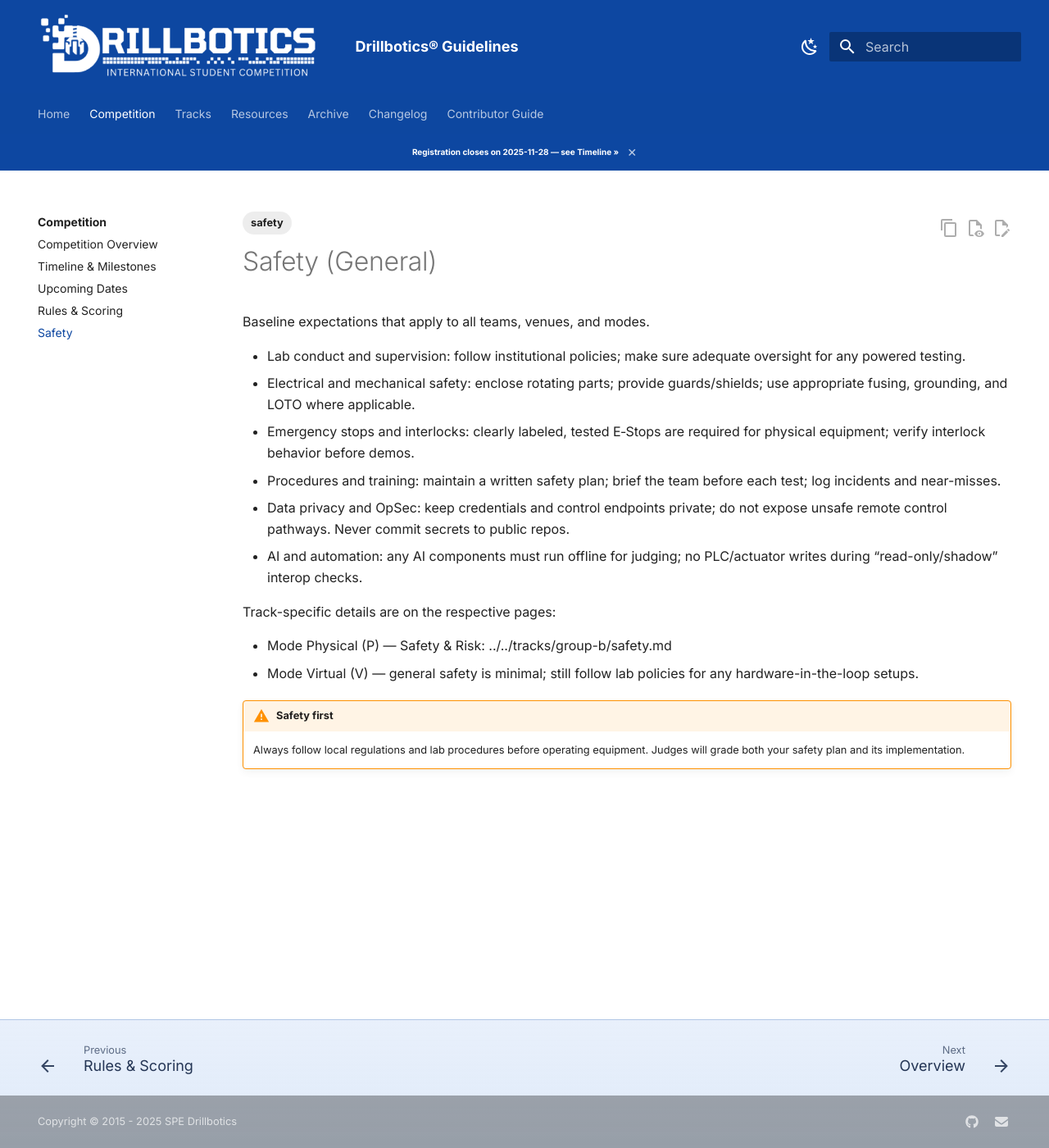
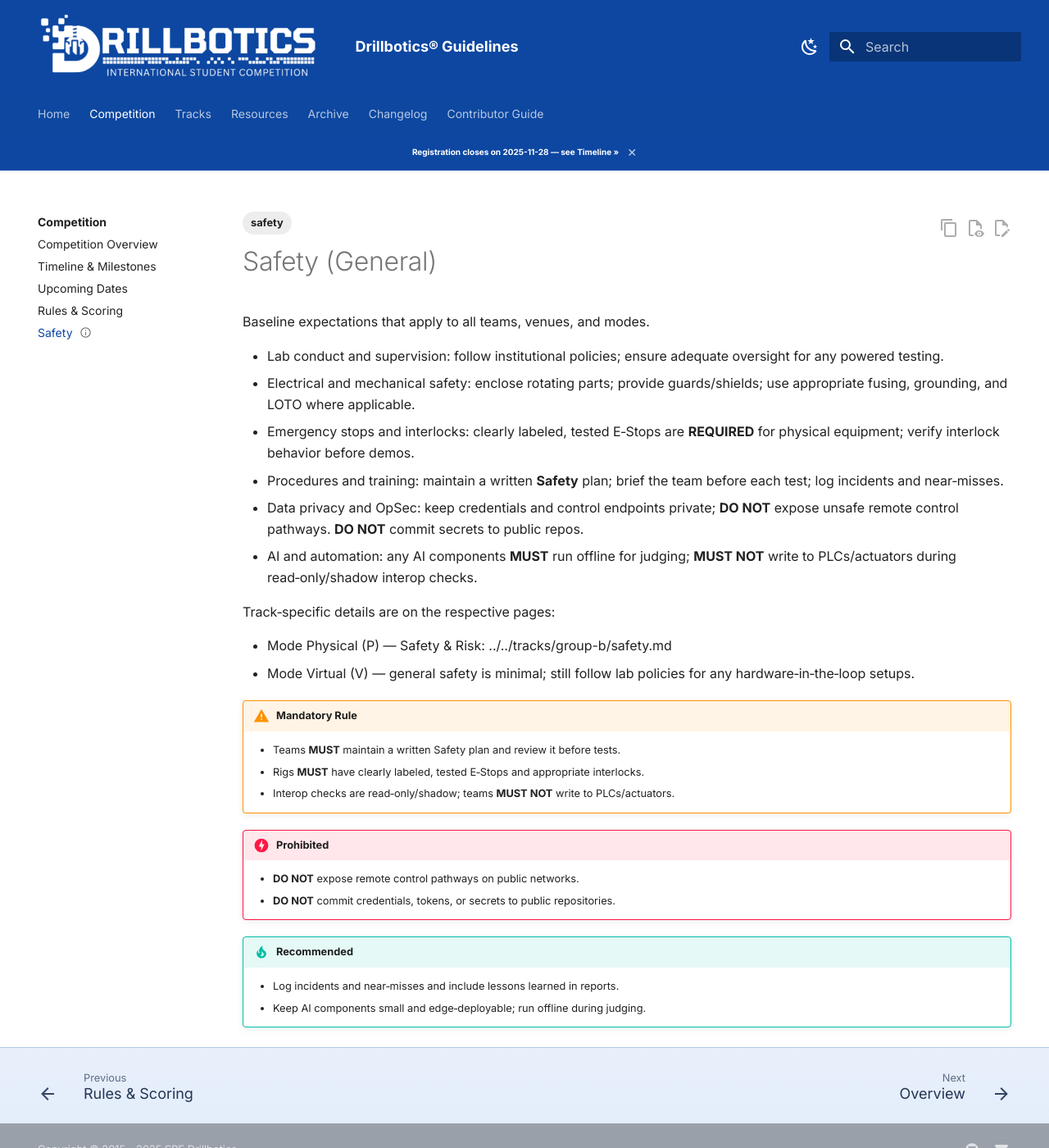
Before and after one commit to Open-Source-Drilling-Community/drillbotics-guidelines, an MkDocs documentation site: the page built from docs/competition/safety.md, in a window 1280 px wide and 1400 px high. Shown: the whole window at 82% size. Built offline with MkDocs 1.6.1 and Material for MkDocs 9.7.7, drawn with Linux system fonts in a browser that asks for light colours; comment, search, counter and statistics services are not loaded; the version menu is left out.

Commit message:
📝 docs(safety): update competition and track safety guidelines
- clarify and emphasize mandatory safety rules for teams and rigs
- add warnings, dangers, and tips for safety practices and documentation
- improve formatting and consistency in safety documentation across tracks

📝 docs(deliverables): revise deliverables for group-a and group-b tracks

- update file naming conventions and artifact format tables
- clarify submission deadlines and report requirements
- emphasize edge-deployable models and data package details

📝 docs(autonomy): update group-b autonomy and control requirements

- clarify mode switching and steering automation requirements
- emphasize mandatory autonomous surveying and control design rules
- add warnings for human verification and closed-loop control

📝 docs(hardware): enhance group-b hardware documentation

- update power consumption, rig dimensions, and shipping details formatting
- add recommendations for upfront logistics and venue planning

♻️ refactor(docs): standardize formatting and terminology across docs

- unify use of non-breaking hyphens and consistent emphasis styles
- add status: updated tags to reflect document revisions

```diff
--- a/docs/competition/safety.md
+++ b/docs/competition/safety.md
@@ -1,23 +1,34 @@
 ---
 tags:
   - safety
+status: updated
 ---
 
 # Safety (General)
 
 Baseline expectations that apply to all teams, venues, and modes.
 
-- Lab conduct and supervision: follow institutional policies; make sure adequate oversight for any powered testing.
+- Lab conduct and supervision: follow institutional policies; ensure adequate oversight for any powered testing.
 - Electrical and mechanical safety: enclose rotating parts; provide guards/shields; use appropriate fusing, grounding, and LOTO where applicable.
-- Emergency stops and interlocks: clearly labeled, tested E‑Stops are required for physical equipment; verify interlock behavior before demos.
-- Procedures and training: maintain a written safety plan; brief the team before each test; log incidents and near-misses.
-- Data privacy and OpSec: keep credentials and control endpoints private; do not expose unsafe remote control pathways. Never commit secrets to public repos.
-- AI and automation: any AI components must run offline for judging; no PLC/actuator writes during “read-only/shadow” interop checks.
+- Emergency stops and interlocks: clearly labeled, tested E‑Stops are **REQUIRED** for physical equipment; verify interlock behavior before demos.
+- Procedures and training: maintain a written **Safety** plan; brief the team before each test; log incidents and near‑misses.
+- Data privacy and OpSec: keep credentials and control endpoints private; **DO NOT** expose unsafe remote control pathways. **DO NOT** commit secrets to public repos.
+- AI and automation: any AI components **MUST** run offline for judging; **MUST NOT** write to PLCs/actuators during read‑only/shadow interop checks.
 
-Track-specific details are on the respective pages:
+Track‑specific details are on the respective pages:
 
 - Mode Physical (P) — Safety & Risk: ../../tracks/group-b/safety.md
-- Mode Virtual (V) — general safety is minimal; still follow lab policies for any hardware-in-the-loop setups.
+- Mode Virtual (V) — general safety is minimal; still follow lab policies for any hardware‑in‑the‑loop setups.
 
-!!! warning "Safety first"
-    Always follow local regulations and lab procedures before operating equipment. Judges will grade both your safety plan and its implementation.
+!!! warning "Mandatory Rule"
+    - Teams **MUST** maintain a written Safety plan and review it before tests.
+    - Rigs **MUST** have clearly labeled, tested E‑Stops and appropriate interlocks.
+    - Interop checks are read‑only/shadow; teams **MUST NOT** write to PLCs/actuators.
+
+!!! danger "Prohibited"
+    - **DO NOT** expose remote control pathways on public networks.
+    - **DO NOT** commit credentials, tokens, or secrets to public repositories.
+
+!!! tip "Recommended"
+    - Log incidents and near‑misses and include lessons learned in reports.
+    - Keep AI components small and edge‑deployable; run offline during judging.
```
Also changed, not shown: docs/tracks/group-a/deliverables.md (+10 -7 lines), docs/tracks/group-b/autonomy.md (+9 -4 lines), docs/tracks/group-b/deliverables.md (+11 -8 lines), docs/tracks/group-b/hardware.md (+7 -3 lines), docs/tracks/group-b/safety.md (+19 -3 lines).
